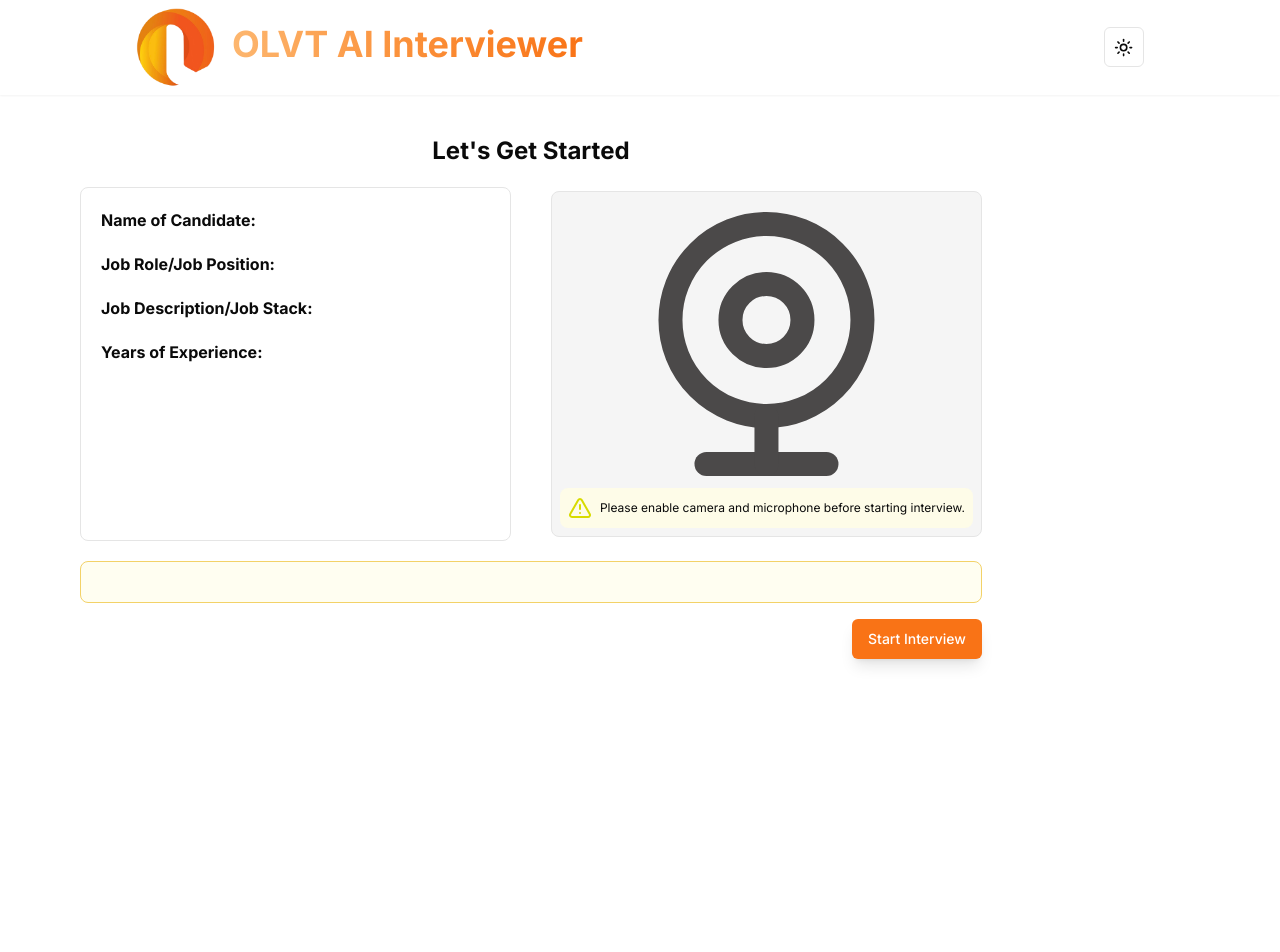
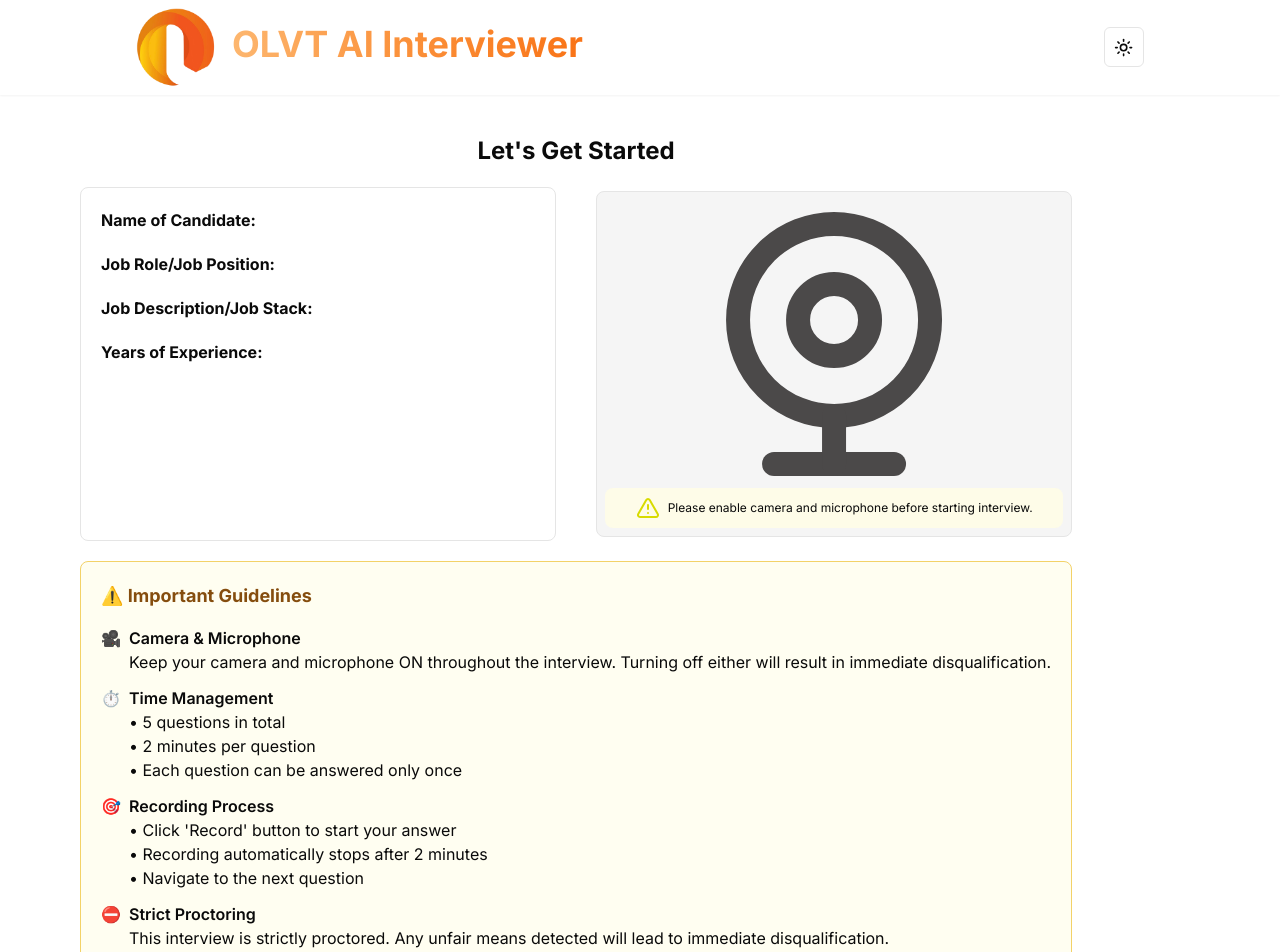
Before and after one commit to OLVT2025/olvt-ai-interviewer-frontend, a Next.js app: page /dashboard/interview/1 in a window 1280 px wide. Shown: the top 952 px of the page. Before the commit the page ends 800 px from the top, so only its background shows below. Built offline with nearby package versions, Linux system fonts and the light colour scheme; no server answers; the database is empty.

Commit message:
env variable changes

```diff
--- a/app/dashboard/interview/[interviewId]/page.jsx
+++ b/app/dashboard/interview/[interviewId]/page.jsx
@@ -112,7 +112,51 @@ const Interview = ({ params }) => {
         </div>
       </div>
       <div className="p-5 mb-4 border rounded-lg border-[#f3d268] bg-[#fffef1]">
-        <div dangerouslySetInnerHTML={{ __html: process.env.NEXT_PUBLIC_INFORMATION }} />
+        {/* <div dangerouslySetInnerHTML={{ __html: process.env.NEXT_PUBLIC_INFORMATION }} />
+         */}
+        <div class="space-y-4">
+          <div class="flex items-center gap-2 text-yellow-800">
+              <span class="font-bold text-lg">⚠️ Important Guidelines</span>
+          </div>
+
+          <div class="space-y-3">
+              <div class="flex items-start gap-2">
+                  <span class="text-yellow-700">🎥</span>
+                  <div>
+                      <p class="font-semibold">Camera & Microphone</p>
+                      <p>Keep your camera and microphone ON throughout the interview. Turning off either will result in immediate disqualification.</p>
+                  </div>
+              </div>
+
+              <div class="flex items-start gap-2">
+                  <span class="text-yellow-700">⏱️</span>
+                  <div>
+                      <p class="font-semibold">Time Management</p>
+                      <p>• 5 questions in total</p>
+                      <p>• 2 minutes per question</p>
+                      <p>• Each question can be answered only once</p>
+                  </div>
+              </div>
+
+              <div class="flex items-start gap-2">
+                  <span class="text-yellow-700">🎯</span>
+                  <div>
+                      <p class="font-semibold">Recording Process</p>
+                      <p>• Click 'Record' button to start your answer</p>
+                      <p>• Recording automatically stops after 2 minutes</p>
+                      <p>• Navigate to the next question</p>
+                  </div>
+              </div>
+
+              <div class="flex items-start gap-2">
+                  <span class="text-yellow-700">⛔</span>
+                  <div>
+                      <p class="font-semibold">Strict Proctoring</p>
+                      <p>This interview is strictly proctored. Any unfair means detected will lead to immediate disqualification.</p>
+                  </div>
+              </div>
+        </div>
+      </div>
       </div>
       <div className="flex justify-center my-4 md:my-0 md:justify-end md:items-end">
         {permissionsGranted ? (
--- a/app/dashboard/interview/[interviewId]/start/_components/QuestionSection.jsx
+++ b/app/dashboard/interview/[interviewId]/start/_components/QuestionSection.jsx
@@ -42,7 +42,9 @@ const QuestionSection = ({ mockInterviewQuestion, activeQuestionIndex }) => {
             <strong>Note:</strong>
           </h2>
           <h2 className="text-sm text-blue-600 my-2">
-            {process.env.NEXT_PUBLIC_QUESTION_NOTE}
+            {/* {process.env.NEXT_PUBLIC_QUESTION_NOTE} */}
+            You will be asked 5 questions. Each question will have 2 minutes for you to answer. You can only answer each question once. Once you have answered a question, you cannot go back to it. You must move on to the next question after answering the current one. The interview cannot be paused once started, and skipping a question is not allowed.
+            <br/>Additionally, you must record your answer for each question. If no answer is recorded, it will be treated as an empty response.
           </h2>
         </div>
       </div>
```
